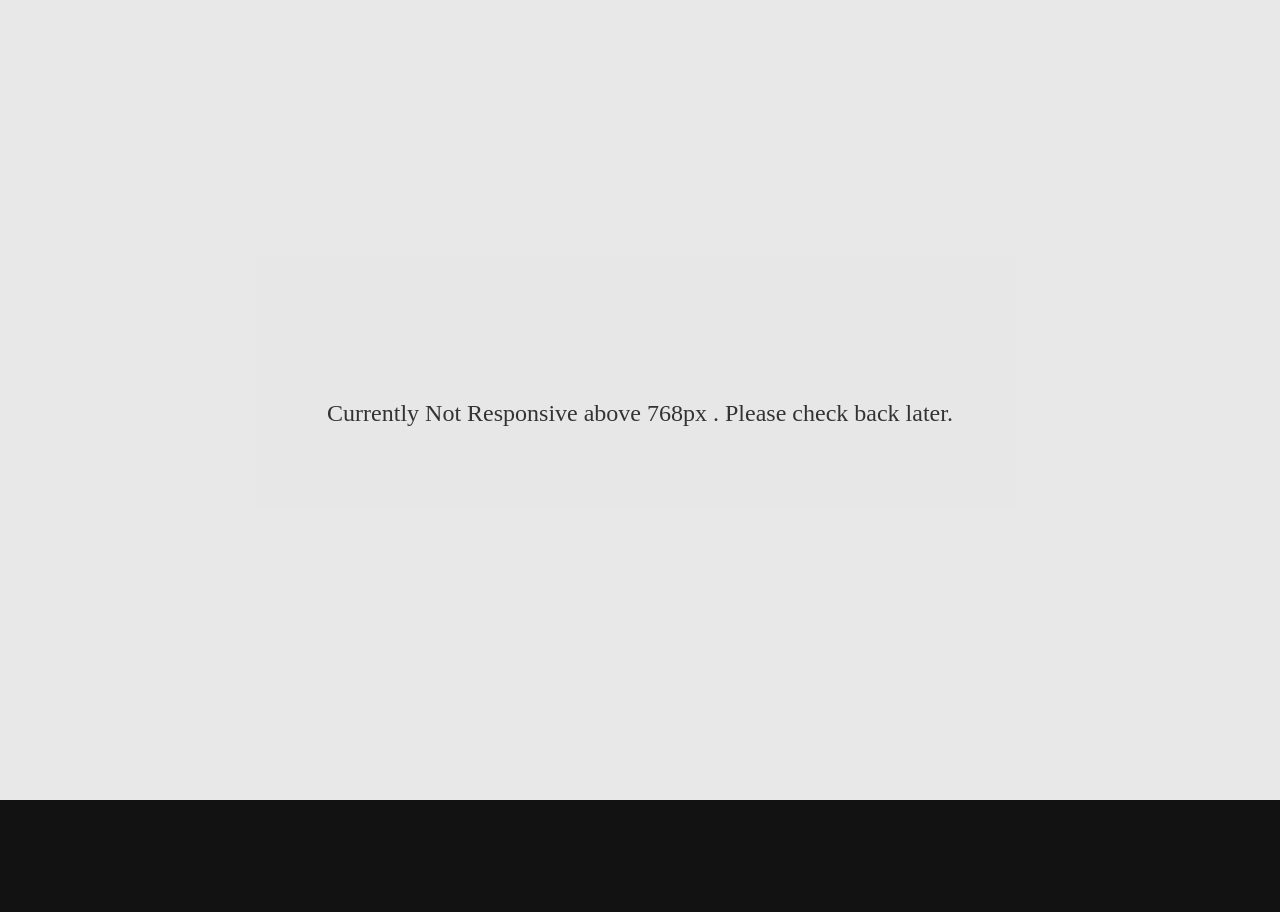
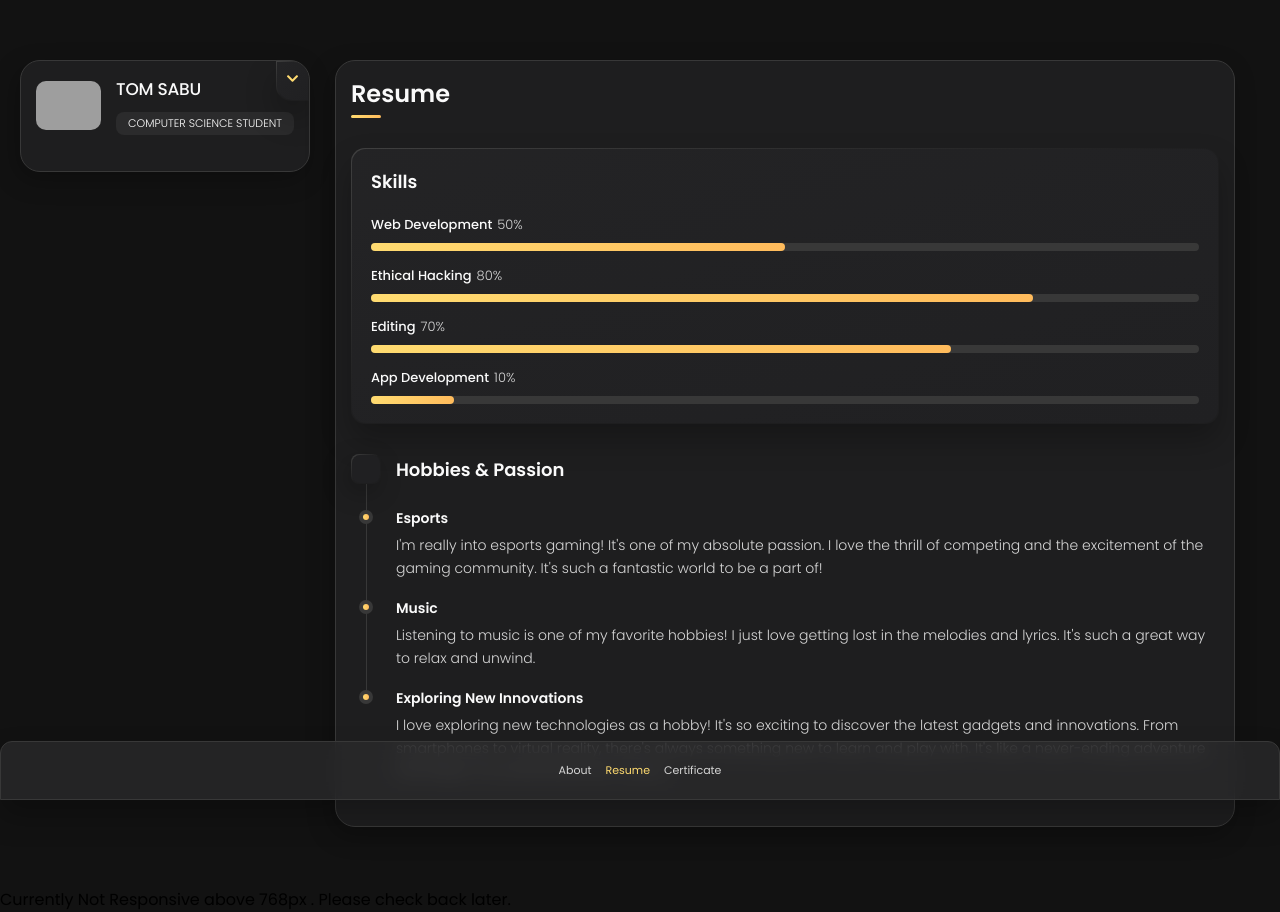
Before and after one commit to tomsabu444/React-Portfolio, a React (Vite) app: page /resume in a window 1280 px wide. Before the commit the page ends 800 px from the top, so only its background shows below. Built offline with nearby package versions, Linux system fonts and the light colour scheme; grey boxes are pictures that could not be loaded; some icons are missing.

Commit message:
Layout.js --responsive

```diff
--- a/src/components/Layout.jsx
+++ b/src/components/Layout.jsx
@@ -11,7 +11,7 @@ const Layout = ({ children }) => {
         <Wrapper>
 
             <SiderBar />
-            <div className="content">
+            <div className="main-content">
                 {children}
             </div>
             <NavBar />
@@ -29,4 +29,34 @@ margin: 15px 12px;
 margin-bottom: 75px;
 min-width: 259px;
 
+@media (min-width: 580px) {
+    margin-top: 60px;
+    margin-bottom: 100px;
+}
+@media (min-width: 1024px) {
+    margin-bottom: 60px;
+
+    .main-content {
+    position: relative;
+    width: max-content;
+    margin: auto;
+  }
+}
+
+@media (min-width: 1250px) {
+
+    max-width: 1200px;
+    margin-inline: auto;
+    display: flex;
+    justify-content: center;
+    align-items: stretch;
+    gap: 25px;
+
+
+  .main-content {
+    min-width: 75%;
+    width: 75%;
+    margin: 0;
+  }
+}
 `;
--- a/src/index.css
+++ b/src/index.css
@@ -313,14 +313,14 @@ article.active {
   z-index: -1;
 }
 
-/* Maintenance BOX */
+/* Maintenance BOX *
 
-@media (min-width: 768px) {
+/* @media (min-width: 768px) {
   body {
     font-size: 14px;
   }
   .res{
-    display: none;/* Hide the container content during maintenance */
+    display: none;/* Hide the container content during maintenance *
   }
 
 .maintenance-overlay {
@@ -331,14 +331,14 @@ article.active {
   left: 0;
   width: 100%;
   height: 100%;
-  background-color: rgba(255, 255, 255, 0.9); /* Semi-transparent white overlay */
+  background-color: rgba(255, 255, 255, 0.9); /* Semi-transparent white overlay *
   text-align: center;
-  padding-top: 50vh; /* Center the message vertically */
-  z-index: 1000; /* Ensure the overlay appears on top of other content */
+  padding-top: 50vh; /* Center the message vertically *
+  z-index: 1000; /* Ensure the overlay appears on top of other content *
 }
 
 .maintenance-message {
   font-size: 24px;
   color: #333;
 }
-}
+} */
```
